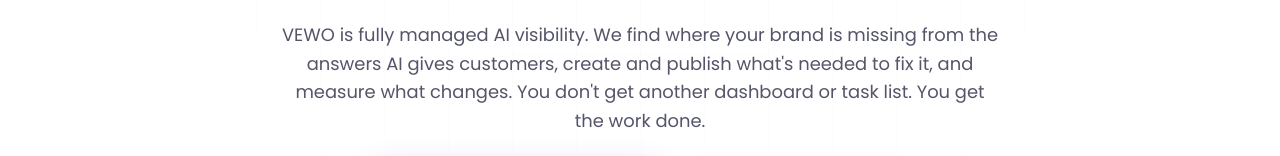
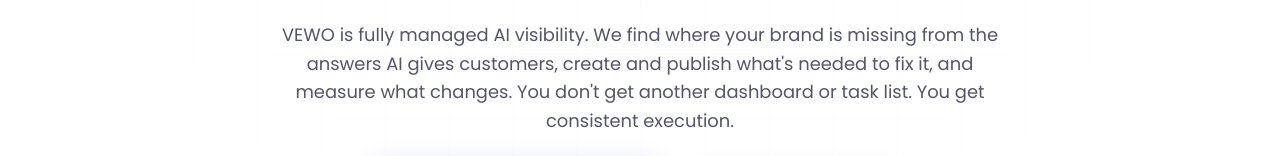
Before and after one commit to VersaConcepts/vewo-site, an Eleventy site: page src/index.html in a window 1280 px wide. Shown: the part 394-550 px from the top of the page. Built offline with nearby package versions, Linux system fonts and the light colour scheme; Eleventy itself is replaced by a stand-in of ours; files that its build step writes are made by us from their sources.

Commit message:
Hero lead: 'You get consistent execution.'

```diff
--- a/src/index.html
+++ b/src/index.html
@@ -172,7 +172,7 @@
     <p class="hero__lead reveal">
      VEWO is fully managed AI visibility. We find where your brand is missing from the answers AI
      gives customers, create and publish what's needed to fix it, and measure what changes. You
-     don't get another dashboard or task list. You get the work done.
+     don't get another dashboard or task list. You get consistent execution.
     </p>
     <div class="hero__actions reveal">
      <a href="#audit" class="btn btn--solid btn--lg">Get your free AI Visibility Audit</a>
```
